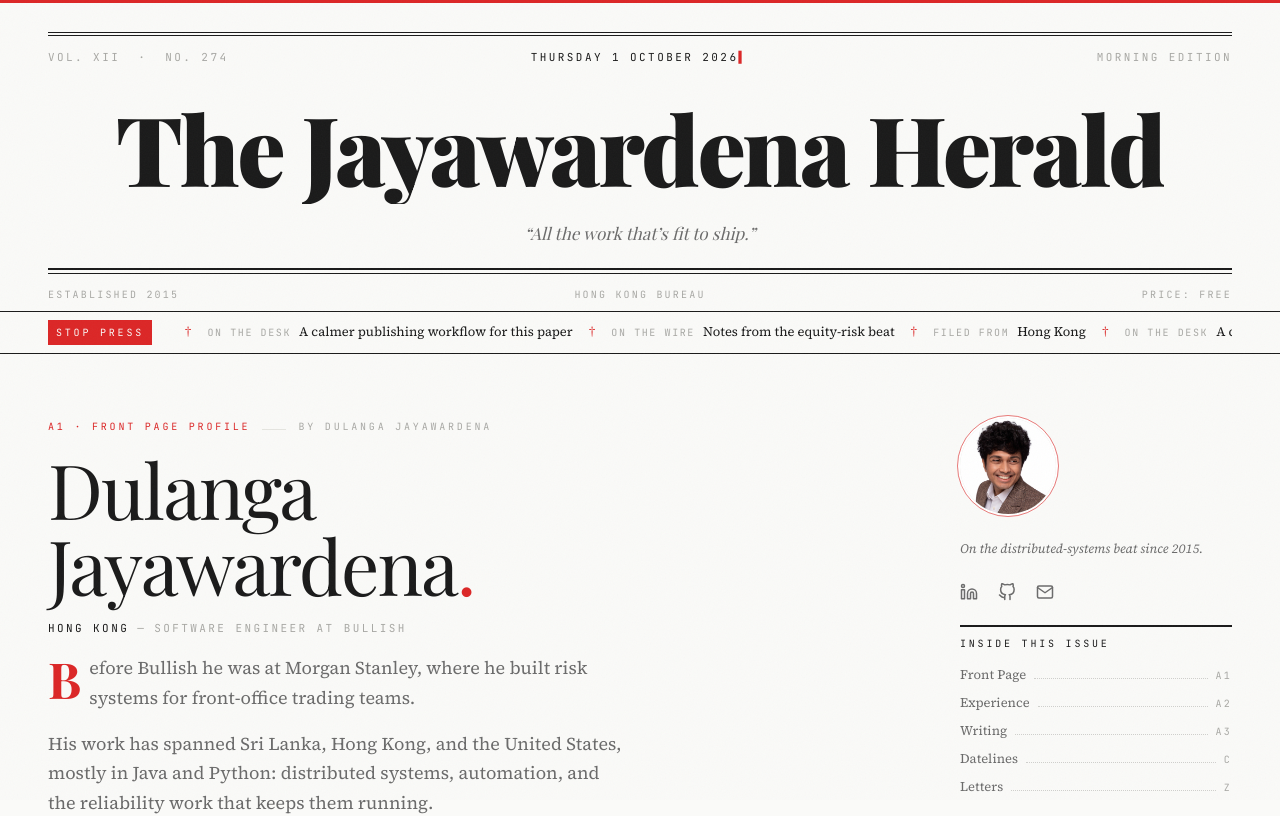
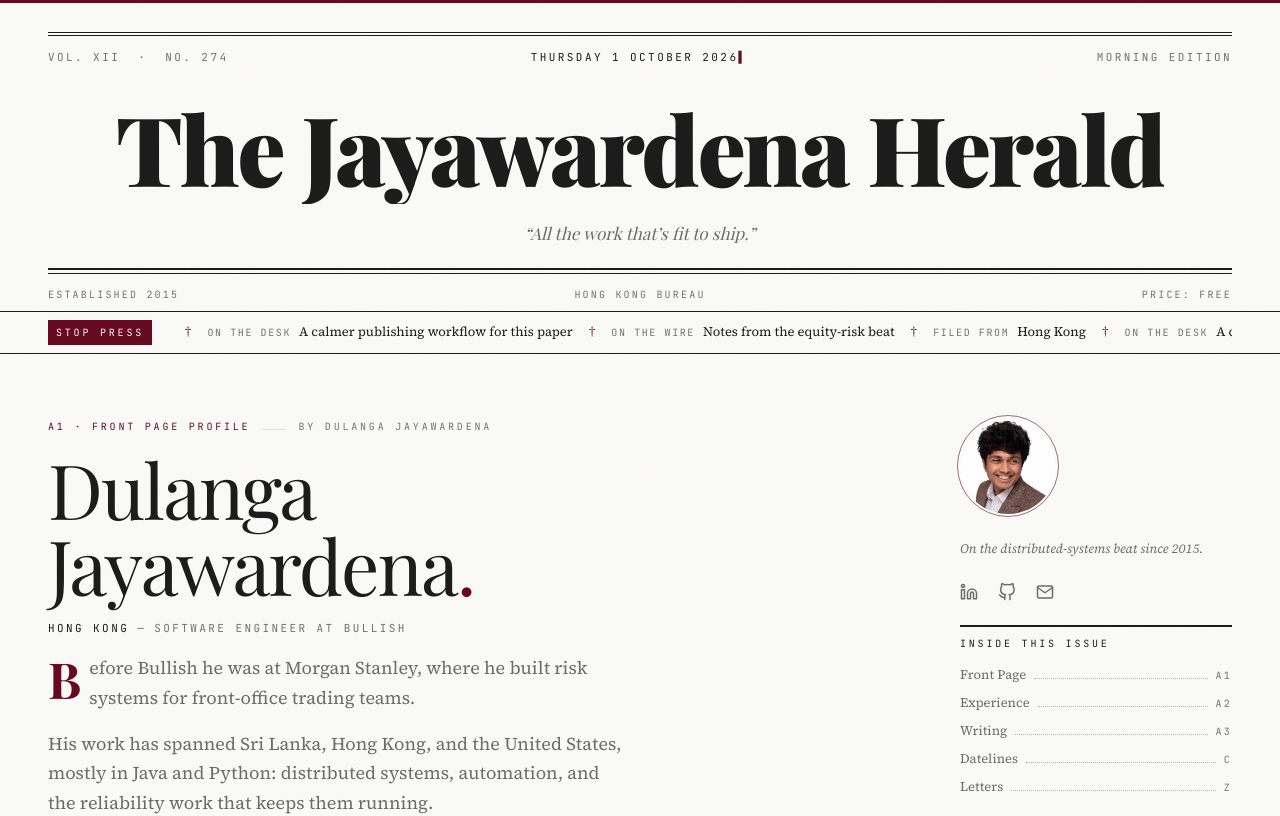
Before and after one commit to dulangaj/dulangaj.github.io, a React (Vite) app: page / in a window 1280 px wide. Shown: the top 816 px of the page. Built offline with nearby package versions, Linux system fonts and the light colour scheme; no server answers; a web font is replaced by a local one.

Commit message:
Switch accent to burgundy and lift subtle text to AA contrast

```diff
--- a/index.html
+++ b/index.html
@@ -90,7 +90,7 @@
       .app-loading__rule {
         width: 40px;
         height: 1px;
-        background: #dc2626;
+        background: #65081F;
       }
       .app-loading__label {
         margin: 0;
--- a/src/styles/globals.css
+++ b/src/styles/globals.css
@@ -9,10 +9,10 @@
   --color-surface:       #ffffff;   /* Card / elevated surface */
   --color-ink:           #1a1a1a;   /* Primary text            */
   --color-muted:         #6b6b6b;   /* Secondary text          */
-  --color-subtle:        #a8a8a4;   /* Tertiary / placeholder  */
+  --color-subtle:        #71716d;   /* Tertiary (AA 4.5:1)     */
   --color-rule:          #e5e5e0;   /* Borders & dividers      */
-  --color-crimson:       #dc2626;   /* Accent / brand          */
-  --color-crimson-hover: #b91c1c;   /* Accent hover            */
+  --color-crimson:       #65081F;   /* Accent / brand (burgundy) */
+  --color-crimson-hover: #4a0517;   /* Accent hover            */
 
   --font-display:    'Playfair Display', Georgia, serif;
   --font-body:       'Inter', system-ui, sans-serif;
@@ -32,10 +32,10 @@
     --color-surface:       #242220;   /* Slightly lighter dark warm  */
     --color-ink:           #ede9e3;   /* Warm off-white text         */
     --color-muted:         #9b938a;   /* Warm medium gray            */
-    --color-subtle:        #5e5750;   /* Warm dark gray              */
+    --color-subtle:        #8a827a;   /* Warm gray (AA 4.5:1)        */
     --color-rule:          #2e2a26;   /* Dark warm border            */
-    --color-crimson:       #e05252;   /* Muted-vibrant red for dark  */
-    --color-crimson-hover: #ef6e6e;   /* Lighter red hover           */
+    --color-crimson:       #d67a8e;   /* Light burgundy for dark     */
+    --color-crimson-hover: #e0909f;   /* Lighter hover               */
   }
 }
 
@@ -45,10 +45,10 @@
   --color-surface:       #242220;
   --color-ink:           #ede9e3;
   --color-muted:         #9b938a;
-  --color-subtle:        #5e5750;
+  --color-subtle:        #8a827a;
   --color-rule:          #2e2a26;
-  --color-crimson:       #e05252;
-  --color-crimson-hover: #ef6e6e;
+  --color-crimson:       #d67a8e;
+  --color-crimson-hover: #e0909f;
 }
 
 /* ─── Color scheme hint (browser chrome: scrollbars, inputs, etc.) ────────── */
@@ -354,13 +354,13 @@ button:focus-visible,
 }
 .map-photo-pin:hover {
   transform: scale(1.12);
-  box-shadow: 0 4px 18px rgba(220,38,38,0.4), 0 0 0 2px rgba(255,255,255,0.25);
+  box-shadow: 0 4px 18px color-mix(in srgb, var(--color-crimson) 40%, transparent), 0 0 0 2px rgba(255,255,255,0.25);
   border-color: var(--color-crimson-hover);
   z-index: 1000 !important;
 }
 .map-photo-pin--selected {
   border-color: var(--color-crimson-hover);
-  box-shadow: 0 0 0 4px rgba(220,38,38,0.25), 0 4px 16px rgba(0,0,0,0.4);
+  box-shadow: 0 0 0 4px color-mix(in srgb, var(--color-crimson) 25%, transparent), 0 4px 16px rgba(0,0,0,0.4);
   transform: scale(1.12);
 }
 
@@ -427,7 +427,7 @@ button:focus-visible,
   justify-content: center;
   cursor: pointer;
   transition: opacity 0.16s ease, transform 0.16s ease;
-  box-shadow: 0 2px 10px rgba(220,38,38,0.5);
+  box-shadow: 0 2px 10px color-mix(in srgb, var(--color-crimson) 50%, transparent);
 }
 .map-cluster-pin--fallback span {
   font-family: var(--font-body);
```
